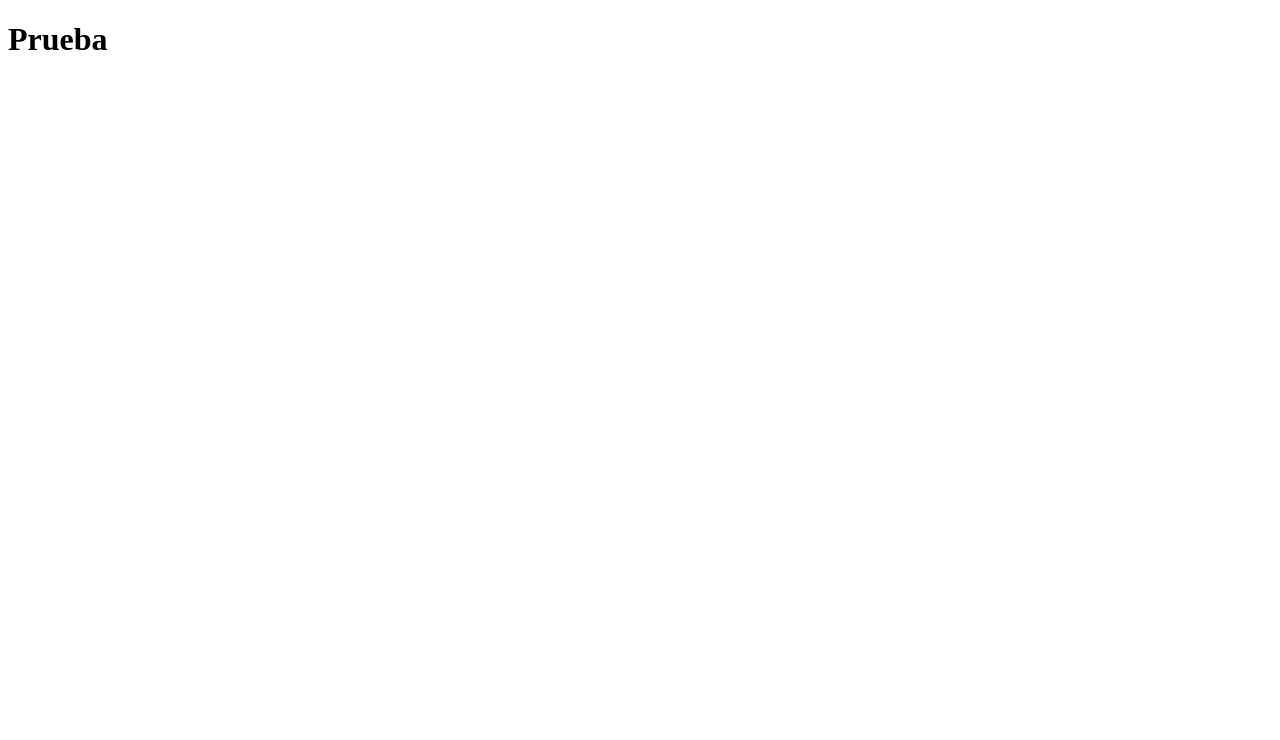
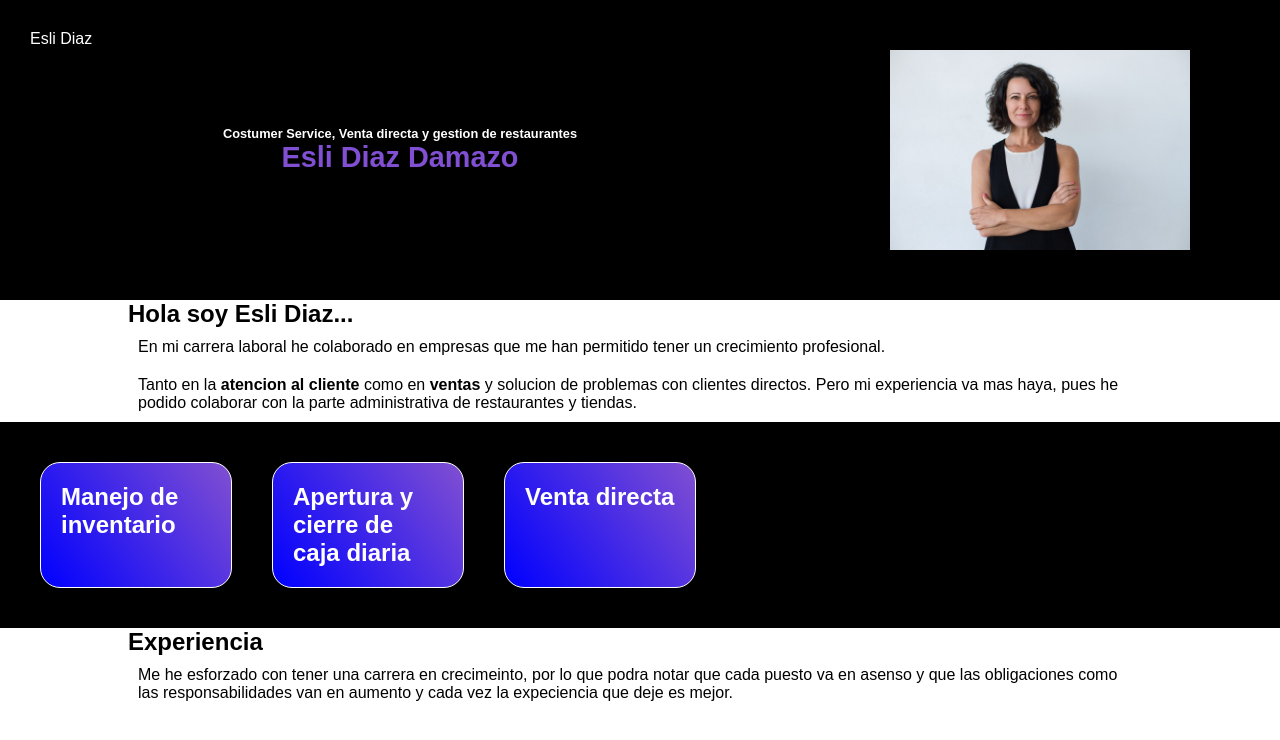
Before and after one commit to eslidiaz/eslidiaz.github.io, a plain HTML site: page index.html in a window 1280 px wide. Drawn offline with Linux system fonts and the light colour scheme.

Commit message:
Add files via upload

```diff
--- a/index.html
+++ b/index.html
@@ -1,12 +1,62 @@
 <!DOCTYPE html>
-<html lang="en">
+<html lang="es">
 <head>
     <meta charset="UTF-8">
     <meta http-equiv="X-UA-Compatible" content="IE=edge">
     <meta name="viewport" content="width=device-width, initial-scale=1.0">
-    <title>Document</title>
+    <link rel="stylesheet" href="/style.css">
+    <title>Esli Diaz</title>
 </head>
 <body>
-    <h1>Prueba</h1>
+    <header>
+        <p>Esli Diaz</p>
+    </header>
+    <div class="hero">
+        <div class="hero-text">
+            <h1>Costumer Service, Venta directa y gestion de restaurantes</h1>
+            <h2>Esli Diaz Damazo</h2>
+        </div>
+        <img src="/img/alegre-mujer-mediana-edad-cabello-rizado_1262-20859.jpg" alt="">
+    </div>
+    <section class="presentacion">
+        <div class="container">
+            <h2>Hola soy Esli Diaz...</h2>
+            <p>En mi carrera laboral he colaborado en empresas que me han permitido tener un crecimiento
+                profesional.
+            </p>
+            <p>Tanto en la <b>atencion al cliente</b> como en <b>ventas</b> y solucion de problemas con clientes directos.
+            Pero mi experiencia va mas haya, pues he podido colaborar con la parte administrativa de restaurantes y
+        tiendas.</p>
+        </div>
+    </section>
+    <section class="habilidades">
+        <div class="habilidad">
+            <h2 class="habilidad-title">Manejo de inventario</h2>
+            <p>Control de uso de elementos de inventario y stock en restauntes.</p>
+        </div>
+        <div class="habilidad">
+            <h2 class="habilidad-title">Apertura y cierre de caja diaria</h2>
+            <p>Protocolos en apaetura y cierre de actividades diarias.</p>
+        </div>
+        <div class="habilidad">
+            <h2 class="habilidad-title">Venta directa</h2>
+            <p>Enfocada en objetivos y en optimizacion de resultados.</p>
+        </div>
+    </section>
+    <section class="experiencia">
+        <div class="container">
+            <h2>Experiencia</h2>
+            <p>Me he esforzado con tener una carrera en crecimeinto, por lo que podra notar que cada puesto va en asenso y que
+                las obligaciones como las responsabilidades van en aumento y cada vez la expeciencia que deje es mejor.
+            </p>
+        </div>
+        <div class="trabajos">
+            <div class="trabajo">
+                <div class="empresa">
+
+                </div>
+            </div>
+        </div>
+    </section>
 </body>
 </html>
--- /dev/null
+++ b/style.css
@@ -0,0 +1,28 @@
+@import "/style/hero.css";
+@import "/style/container.css";
+@import "/style/habilidades.css";
+*{
+    margin: 0;
+    padding: 0;
+    font-family: arial;
+}
+header{
+    position: absolute;
+    top:0;
+    color: white;
+    z-index: 1;
+    padding: 20px;
+}
+p{
+    padding: 10px;
+}
+@media screen and (max-width: 600px) {
+    header{
+        position: sticky;
+        top: 0px;
+        background-color: black;
+        display: flex;
+        justify-content: center;
+        align-items: center;
+    }
+}
--- /dev/null
+++ b/style/container.css
@@ -0,0 +1,6 @@
+.container{
+    width: 80%;
+    display: flex;
+    flex-direction: column;
+    margin: 0 auto;
+}
--- /dev/null
+++ b/style/habilidades.css
@@ -0,0 +1,28 @@
+.habilidades{
+    background: black;
+    color: white;
+    padding: 20px;
+    display: flex;
+    flex-wrap: nowrap;
+    overflow: scroll;
+}
+.habilidad{
+    width: 150px;
+    border: 1px solid white;
+    background: linear-gradient(60grad, blue, #814fd1 );
+    padding: 20px;
+    border-radius: 20px;
+    margin: 20px;
+}
+.habilidad p{
+    display: none;
+    transition: 2s;
+}
+.habilidad:hover h2{
+    transition: 2s;
+    transform: scale(1);
+    display: none;
+}
+.habilidad:hover p{
+    display: block;
+}
--- /dev/null
+++ b/style/hero.css
@@ -0,0 +1,43 @@
+.hero{
+    background-color: #000000;
+    color: white;
+    height: 300px;
+    display: flex;
+    justify-content: space-around;
+    align-items: center;
+    position: relative;
+    transition: 2s;
+
+}
+.hero-text{
+    width: 50%;
+    padding: 20px;
+    box-sizing: border-box;
+    display: flex;
+    flex-direction: column;
+    align-items: center;
+    justify-content: center;
+}
+.hero-text h1{
+    font-size: 0.8em;
+}
+.hero-text h2{
+    font-size: 1.8em;
+    color: #814fd1;
+}
+.hero img{
+    width: 300px;
+    padding: 10px
+}
+@media screen and (max-width: 600px) {
+.hero{
+    transition: 2s;
+    flex-direction: column-reverse;
+}
+.hero-text{
+    width: 90%;
+}
+.hero img{
+    width: 50%;
+}
+}
```
Also changed, not shown: img/alegre-mujer-mediana-edad-cabello-rizado_1262-20859.jpg (added).
